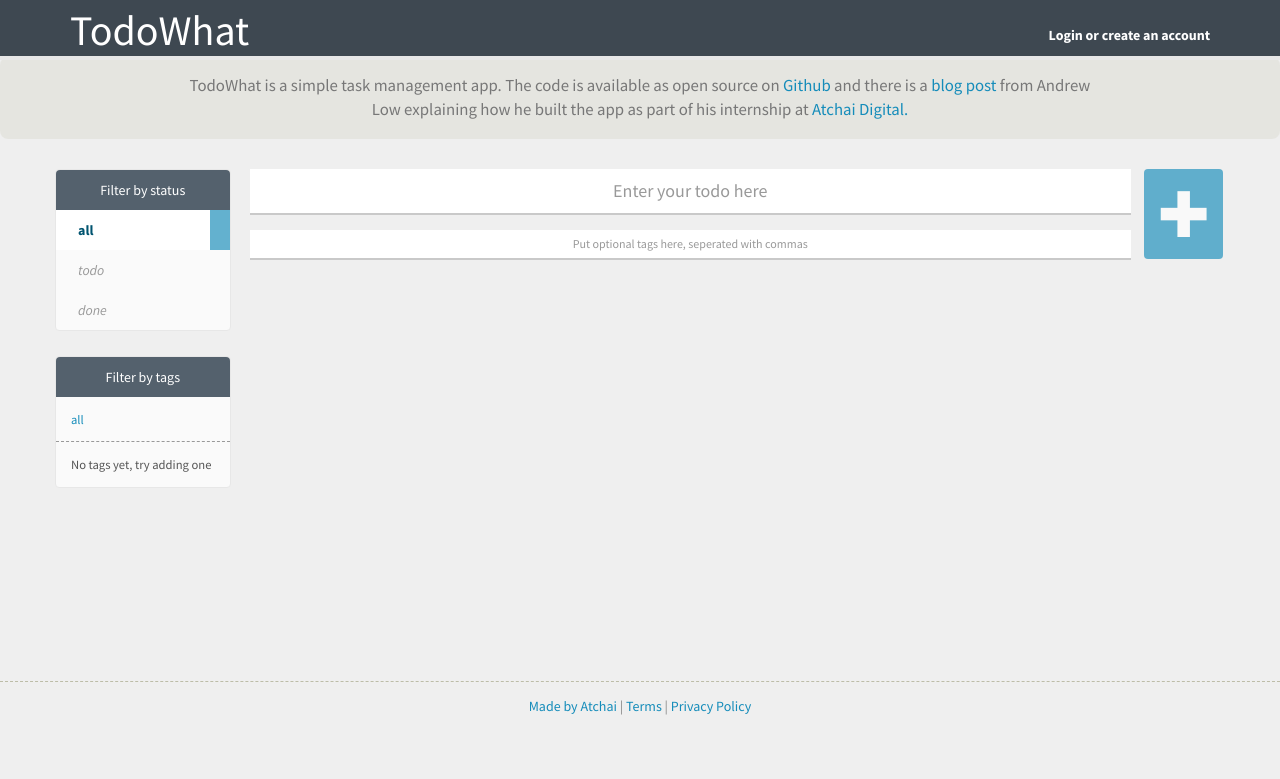
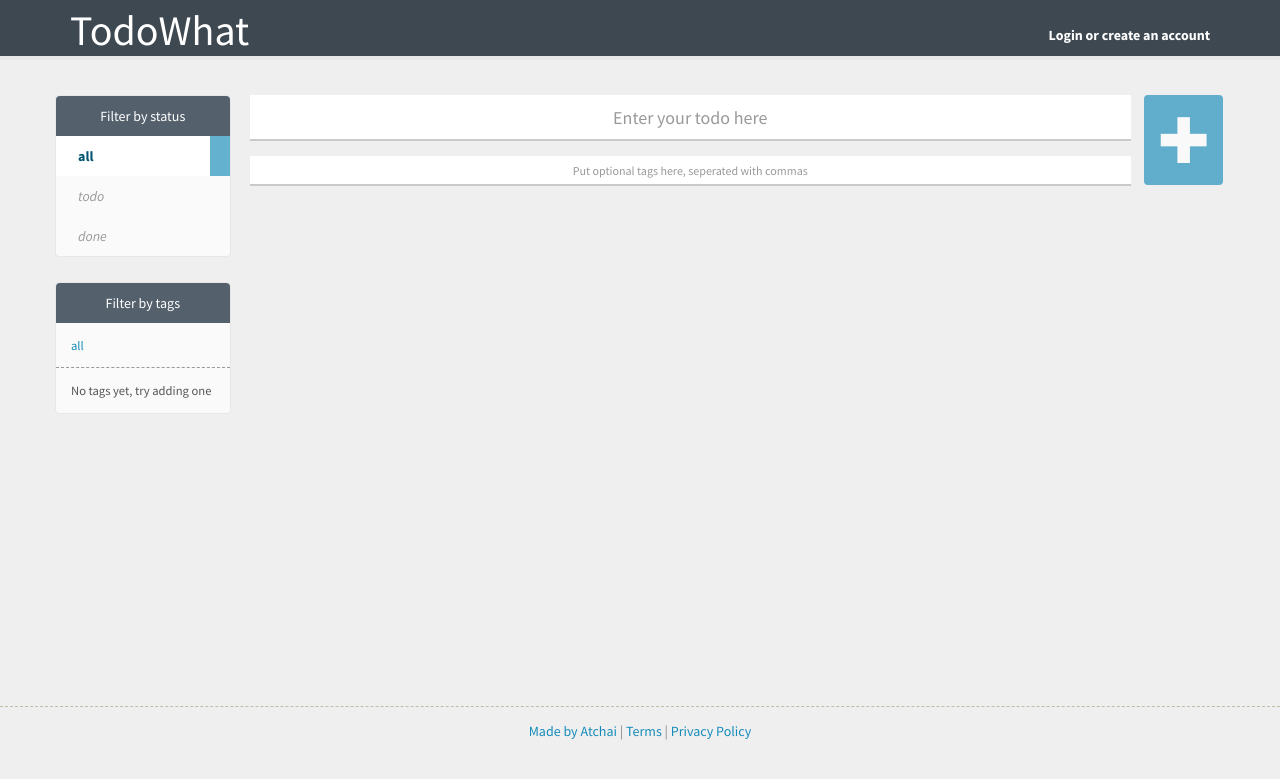
Before and after one commit to atchai/todowhat, a Python web app: template todowhat/templates/index.html in a window 1280 px wide. Shown: the top 779 px of the page. Run offline with Jinja, Linux system fonts and the light colour scheme; the template is opened without the code that fills it, so the values that code supplies are empty; some libraries are stand-ins or nearby versions.

Commit message:
fix footer

```diff
--- a/todowhat/static/css/style.css
+++ b/todowhat/static/css/style.css
@@ -748,13 +748,6 @@ input[type="number"] {
 .tags-head:hover {
     background: #54616D;
 }
-body, html {
-    height: 86%;
-}
-.main-content {
-    min-height: 100%;
-    margin: 0 auto -79px;
-}
 .footer, .push {
     height: 87px;
 }
@@ -763,7 +756,29 @@ body, html {
     border-top: 1px dashed #BDBDA8;
     padding-top: 1em;
     color: #888;
+    bottom: 0;
 }
 .footer a {
     text-decoration: none;
 }
+.top-margin {
+    padding-top: 55px;
+}
+* {
+margin: 0;
+}
+html, body {
+height: 95%;
+}
+.wrapper {
+min-height: 100%;
+height: auto !important;
+height: 100%;
+margin: 0 auto -4em;
+}
+.footer {
+height: 4em;
+}
+.push {
+height: 10em;
+}
--- a/todowhat/templates/baselogin.html
+++ b/todowhat/templates/baselogin.html
@@ -12,8 +12,8 @@
     <title></title>
     <meta name="description" content="">
     <meta name="viewport" content="width=device-width, initial-scale=1">
+    <link href="https://netdna.bootstrapcdn.com/bootstrap/3.0.0/css/bootstrap-glyphicons.css" rel="stylesheet">
     <link rel="stylesheet" type="text/css" href="../css/bootstrap.css">
-    <link href="https://netdna.bootstrapcdn.com/bootstrap/3.0.0/css/bootstrap-glyphicons.css" rel="stylesheet">
     <link rel="stylesheet" type="text/css" href="../css/style.css">
     <script src="https://code.jquery.com/jquery-1.11.1.min.js"></script>
     <script src="https://cdnjs.cloudflare.com/ajax/libs/underscore.js/1.6.0/underscore-min.js"></script>
--- a/todowhat/templates/index.html
+++ b/todowhat/templates/index.html
@@ -1,5 +1,6 @@
 <!doctype html>
 <html>
+
 <head>
     <meta charset="utf-8">
     <title>What Todo</title>
@@ -8,22 +9,26 @@
     <link rel="stylesheet" type="text/css" href="../css/bootstrap.css">
     <link rel="stylesheet" type="text/css" href="../css/style.css">
 </head>
+
 <body>
 
+    <div class="wrapper">
+        {% if guest %}
         <div class="visitor-info">
             <div>
-    TodoWhat is a simple task management app.
-    The code is available as open source on <a href="">Github</a> and there is a <a href="">blog post</a> from Andrew Low explaining how he built the app as part of his internship at <a href="http://atchai.com/">Atchai Digital.</a>
+                TodoWhat is a simple task management app. The code is available as open source on <a href="">Github</a> and there is a <a href="">blog post</a> from Andrew Low explaining how he built the app as part of his internship at <a href="http://atchai.com/">Atchai Digital.</a>
             </div>
         </div>
-<div class="container main-content">
+        {% endif %}
+        <div class="container main-content {% if not guest %} top-margin {% endif %}">
             <div class="row mainrow">
                 <div class="alert alert-success alert-dismissible hide alert-reminder" role="alert">
-  <button type="button" class="close" data-dismiss="alert"><span aria-hidden="true">&times;</span><span class="sr-only">Close</span></button>
-  <strong>OK!</strong> Your reminder has been set.
+                    <button type="button" class="close" data-dismiss="alert">
+                        <span aria-hidden="true">&times;</span>
+                        <span class="sr-only">Close</span>
+                    </button>
+                    <strong>OK!</strong>Your reminder has been set.
                 </div>
-{% if guest %}
-{% endif %}
                 <div class="col-sm-2 col-md-2 visible-md visible-lg well" id="navlinks"></div>
             </div>
 
@@ -35,9 +40,9 @@
                     </div>
                 </div>
             </div>
+        </div>
         <div class="push"></div>
     </div>
-
     <div class="footer col-md-12">
         <a href="http://www.atchai.com">Made by Atchai</a> |
         <a href="#">Terms</a> |
@@ -46,4 +51,5 @@
     <script src="/../bundle.js"></script>
 
 </body>
+
 </html>
```
Lines whose indentation alone changed are shown as unchanged.
